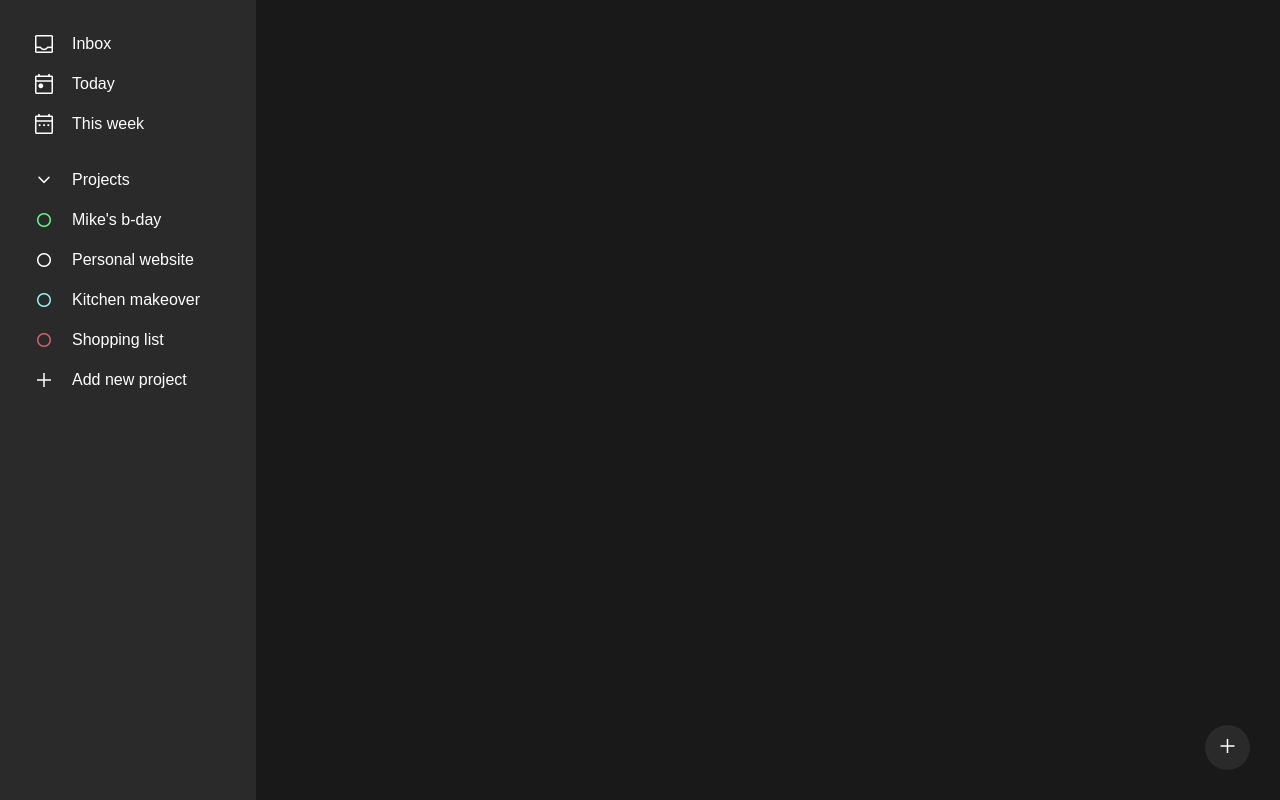
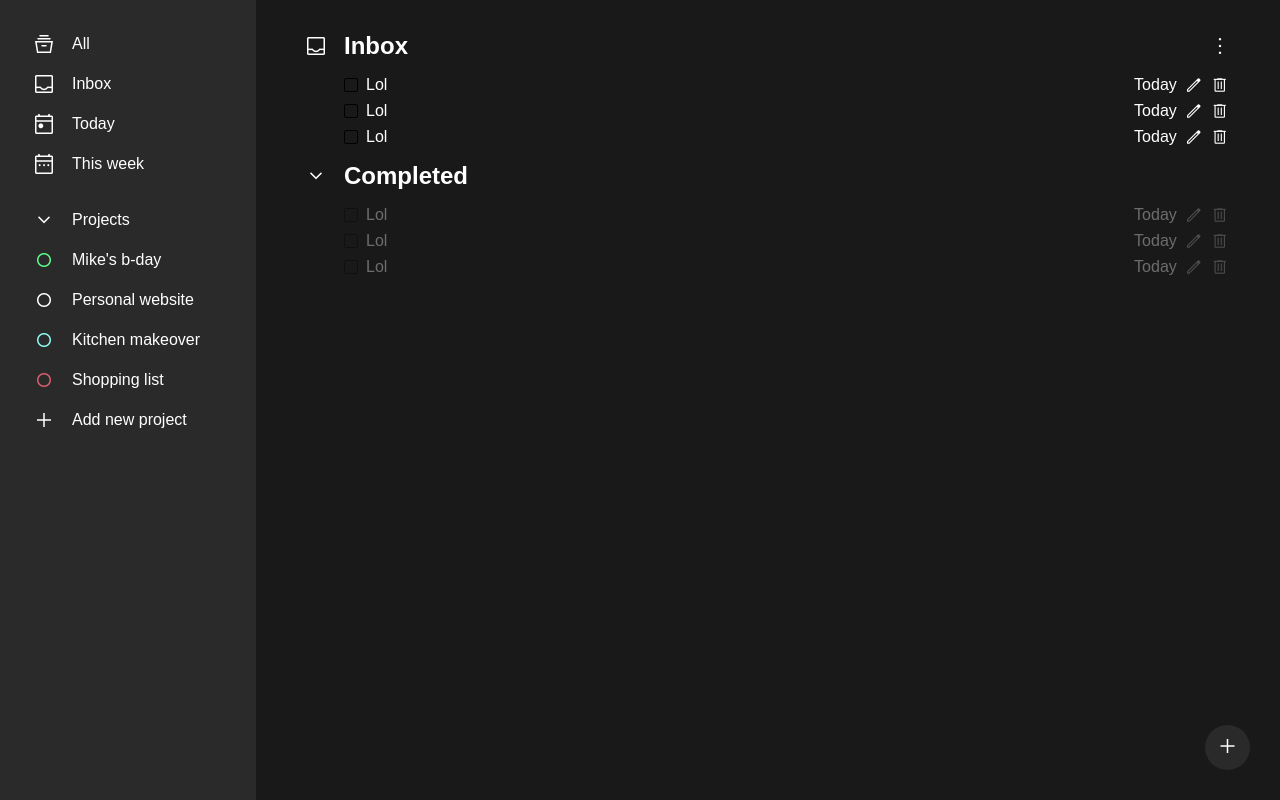
Before and after one commit to mmxwillow/to-do-list, a website built with webpack: page dist/index.html in a window 1280 px wide. Built offline with nearby package versions, Linux system fonts and the light colour scheme.

Commit message:
Displaying tasks UI

```diff
--- a/dist/index.html
+++ b/dist/index.html
@@ -15,6 +15,12 @@
     <div class="sidebar">
         <div class="default">
             <ul>
+                <li>
+                    <span class="material-symbols-outlined">
+                        home_storage
+                        </span>
+                        <div>All</div>
+                </li>
                 <li>
                     <span class="material-symbols-outlined">
                         inbox
@@ -80,6 +86,111 @@
     </div>
     <div class="project-cover hidden"></div>
     <div class="content">
+        <main>
+            <header>
+                <span class="material-symbols-outlined">inbox</span>
+                <h1>Inbox</h1>
+                <button><span class="material-symbols-outlined">more_vert</span></button>
+            </header>
+            <ul class="tasks">
+                <li>
+                    <input type="checkbox" name="" id="">
+                    <div class="task-name">Lol</div>
+                    <div class="date">Today</div>
+                    <button class="edit">
+                        <span class="material-symbols-outlined">
+                            edit
+                            </span>
+                    </button>
+                    <button class="remove">
+                        <span class="material-symbols-outlined">
+                            delete
+                            </span>
+                    </button>
+                </li>
+                <li>
+                    <input type="checkbox" name="" id="">
+                    <div class="task-name">Lol</div>
+                    <div class="date">Today</div>
+                    <button class="edit">
+                        <span class="material-symbols-outlined">
+                            edit
+                            </span>
+                    </button>
+                    <button class="remove">
+                        <span class="material-symbols-outlined">
+                            delete
+                            </span>
+                    </button>
+                </li>
+                <li>
+                    <input type="checkbox" name="" id="">
+                    <div class="task-name">Lol</div>
+                    <div class="date">Today</div>
+                    <button class="edit">
+                        <span class="material-symbols-outlined">
+                            edit
+                            </span>
+                    </button>
+                    <button class="remove">
+                        <span class="material-symbols-outlined">
+                            delete
+                            </span>
+                    </button>
+                </li>
+            </ul>
+            <section>
+                <button><span class="material-symbols-outlined">expand_more</span></button>
+                <h2>Completed</h2>
+            </section>
+            <ul class="tasks completed">
+                <li>
+                    <input type="checkbox" name="" id="">
+                    <div class="task-name">Lol</div>
+                    <div class="date">Today</div>
+                    <button class="edit">
+                        <span class="material-symbols-outlined">
+                            edit
+                            </span>
+                    </button>
+                    <button class="remove">
+                        <span class="material-symbols-outlined">
+                            delete
+                            </span>
+                    </button>
+                </li>
+                <li>
+                    <input type="checkbox" name="" id="">
+                    <div class="task-name">Lol</div>
+                    <div class="date">Today</div>
+                    <button class="edit">
+                        <span class="material-symbols-outlined">
+                            edit
+                            </span>
+                    </button>
+                    <button class="remove">
+                        <span class="material-symbols-outlined">
+                            delete
+                            </span>
+                    </button>
+                </li>
+                <li>
+                    <input type="checkbox" name="" id="">
+                    <div class="task-name">Lol</div>
+                    <div class="date">Today</div>
+                    <button class="edit">
+                        <span class="material-symbols-outlined">
+                            edit
+                            </span>
+                    </button>
+                    <button class="remove">
+                        <span class="material-symbols-outlined">
+                            delete
+                            </span>
+                    </button>
+                </li>
+            </ul>
+        </main>
         <button class="add-item-popup"><span class="material-symbols-outlined">
                 add
             </span></button>
--- a/dist/style.css
+++ b/dist/style.css
@@ -14,6 +14,7 @@ body{
     display:grid;
     grid-template-columns: max(250px,20vw) 1fr;
     font-family: sans-serif;
+    color:white;
 }
 .sidebar{
     background-color:var(--medium-gray);
@@ -271,3 +272,64 @@ ul.projects{
 .hidden{
     display:none;
 }
+
+
+main{
+    display: flex;
+    flex-direction: column;
+    gap:1em;
+    padding:2em 3em;
+}
+header{
+    display: grid;
+    grid-template-columns:min-content 1fr min-content;
+    gap:1em;
+    align-items:center;
+}
+h1{
+    font-size: 24px;
+}
+.tasks{
+    display: flex;
+    flex-direction: column;
+    gap:0.5em;
+    list-style-type: none;
+    padding: 0 0.2em 0 2.5em;
+}
+.tasks li{
+    display:grid;
+    grid-template-columns: min-content 1fr min-content min-content min-content;
+    gap:0.5em;
+    align-items: center;
+}
+.sort{
+    transform: scaleX(-1);
+}
+main button{
+    display: flex;
+    align-content: center;
+    background:none;
+    border: none;
+    color: white;
+}
+.tasks button>span{
+    font-size:18px;
+}
+.tasks input[type="checkbox"]{
+    appearance: none;
+    border:1px solid;
+    width:14px;
+    border-radius: 2px ;
+    aspect-ratio: 1/1;
+}
+.tasks input[type="checkbox"]:checked{
+    background-color: white;
+}
+section{
+    display:flex;
+    gap:1em;
+    align-items: center;
+}
+.completed *{
+    filter: opacity(60%);
+}
```
